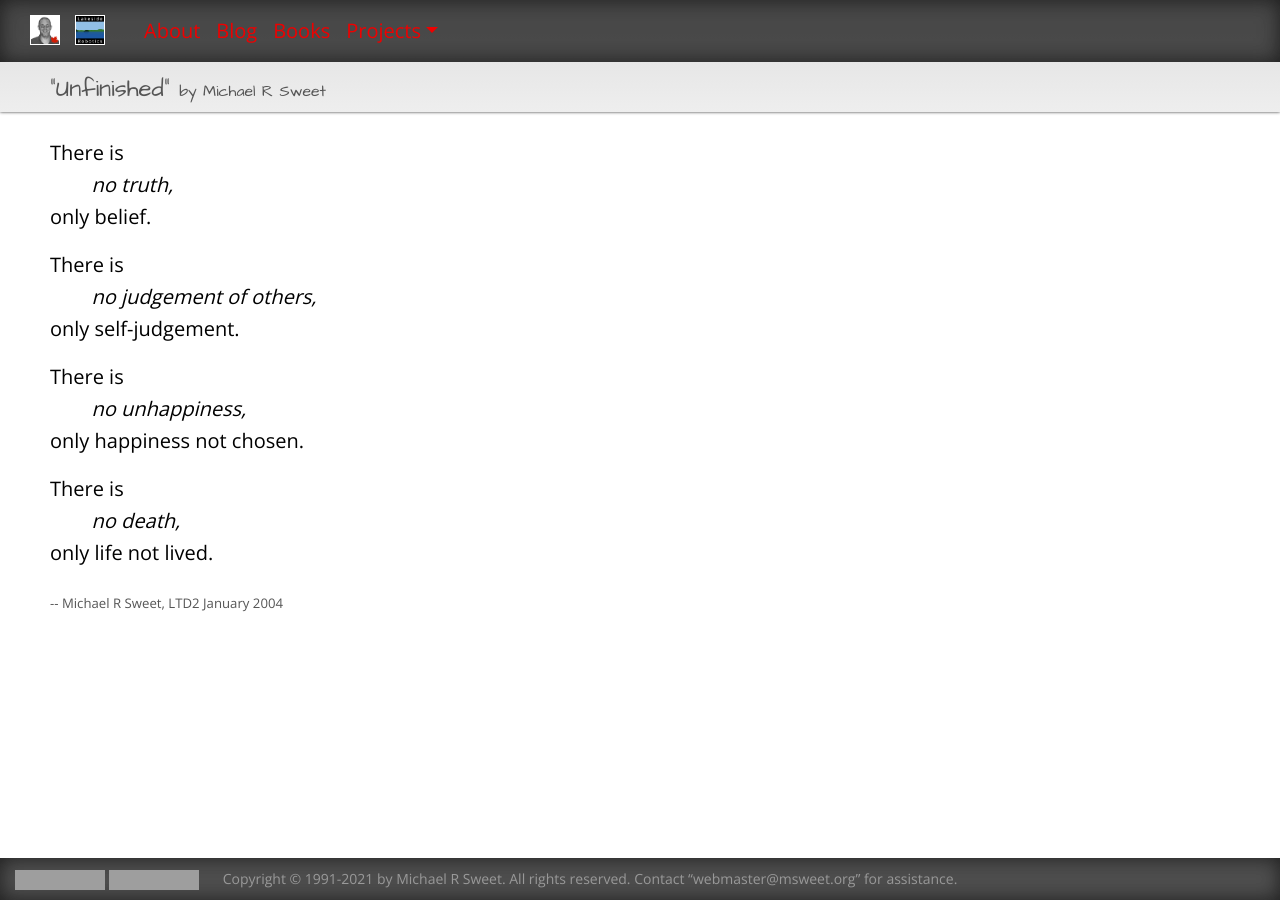
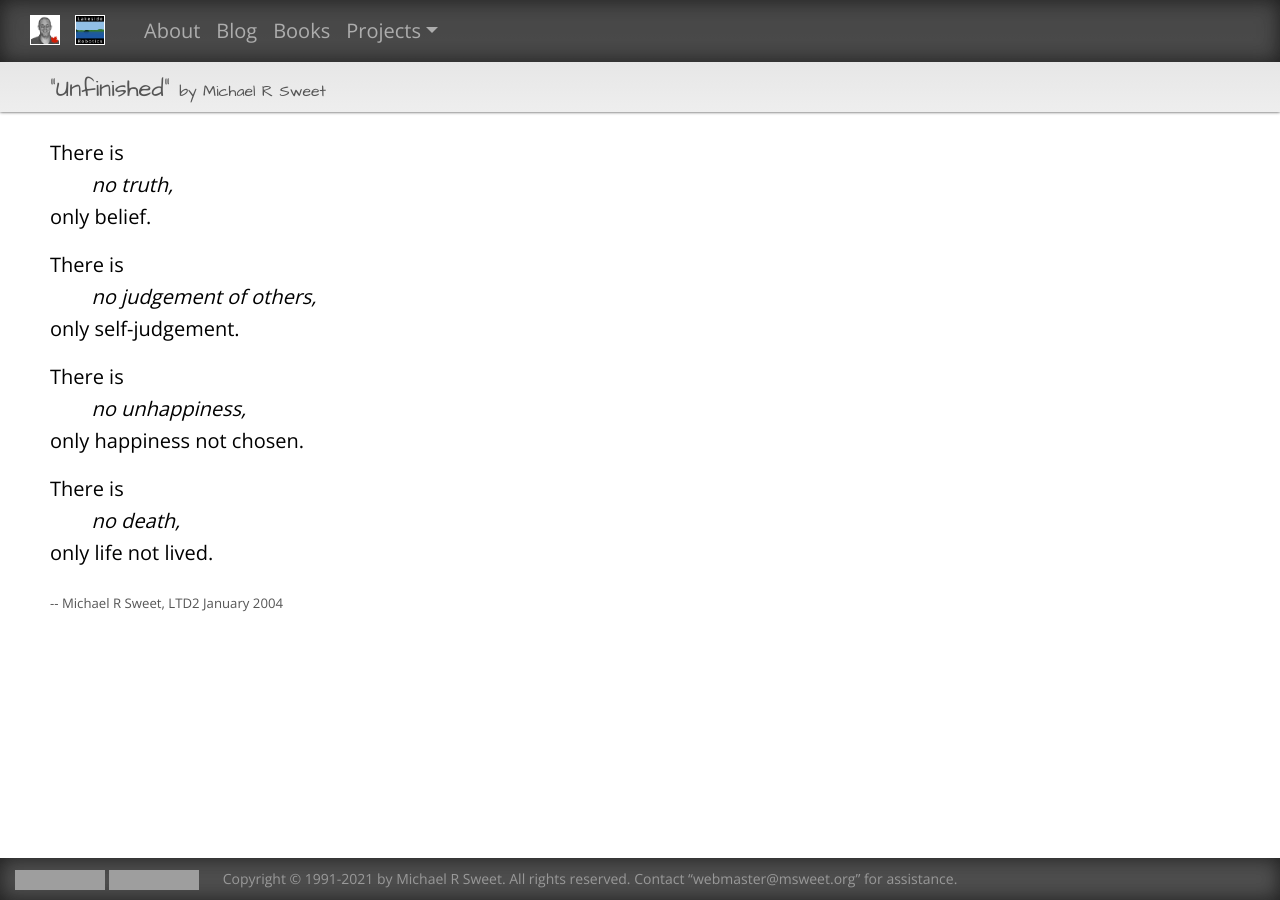
Before and after one commit to michaelrsweet/michaelrsweet.github.com, a Jekyll site: the page built from unfinished.html, in a window 1280 px wide. Built offline with Jekyll 4.4.1, drawn with Linux system fonts in a browser that asks for light colours; grey boxes are pictures that could not be loaded.

Commit message:
Tweak navbar and glow for dark mode icons.

```diff
--- a/blog.html
+++ b/blog.html
@@ -14,7 +14,7 @@
   <div class="row">
 {% for post in site.posts %}
     <div class="col-sm-12" id="{{ post.id }}">
-      <h2><img class="float-start me-2" src="/{{post.category}}/{{post.category}}-160.png" width="40" height="40"> <a href="{{ post.url }}">{{post.title}}</a> <small>{{ post.date | date: "%B %d, %Y" }}</small></h2>
+      <h2><img class="float-start me-2 glow" src="/{{post.category}}/{{post.category}}-160.png" width="40" height="40"> <a href="{{ post.url }}">{{post.title}}</a> <small>{{ post.date | date: "%B %d, %Y" }}</small></h2>
       {{ post.excerpt }}
       {% if post.excerpt != post.content %}
       <p><a class="btn btn-default btn-xs" href="{{ post.url }}">More{% if post.comments %} + <span  id="{{ post.url | slugify }}">Comments</span>{% endif %}</a><br>&nbsp;</p>
--- a/css/michaelrsweet.css
+++ b/css/michaelrsweet.css
@@ -167,11 +167,6 @@
 }
 
 .navbar.navbar-dark .navbar-nav .nav-item a.nav-link {
-  color: #e00;
-  text-decoration: none;
-}
-.navbar.navbar-dark .navbar-nav .nav-item a.nav-link:hover {
-  color: #f00;
   text-decoration: none;
 }
 a.dropdown-item:link, a.dropdown-item:visited {
@@ -179,7 +174,6 @@
 }
 a.dropdown-item:hover {
   background: rgba(238,238,238,0.95);
-  color: #f00;
   text-decoration: none;
 }
 
@@ -588,6 +582,10 @@
 
 /* Dark mode overrides */
 @media (prefers-color-scheme: dark) {
+  .glow {
+    background: rgba(255,255,255,0.1);
+    box-shadow: 0px 0px 3px rgba(255,255,255,0.5);
+  }
   body {
     background: black;
     color: #ccc;
--- a/index.html
+++ b/index.html
@@ -15,7 +15,7 @@
   <div class="row">
     <div class="col-sm-12">
 {% for post in site.posts offset: 0 limit: 8 %}
-      <h2><img class="float-start me-2" src="/{{post.category}}/{{post.category}}-160.png" width="40" height="40"> <a href="{{ post.url }}">{{post.title}}</a> <small>{{ post.date | date: "%B %d, %Y" }}</small></h2>
+      <h2><img class="float-start me-2 glow" src="/{{post.category}}/{{post.category}}-160.png" width="40" height="40"> <a href="{{ post.url }}">{{post.title}}</a> <small>{{ post.date | date: "%B %d, %Y" }}</small></h2>
       {{ post.excerpt }}
       {% if post.excerpt != post.content %}
       <p><a class="btn btn-default btn-xs" href="{{ post.url }}">More{% if post.comments %} + <span  id="{{ post.url | slugify }}">Comments</span>{% endif %}</a><br>&nbsp;</p>
```
